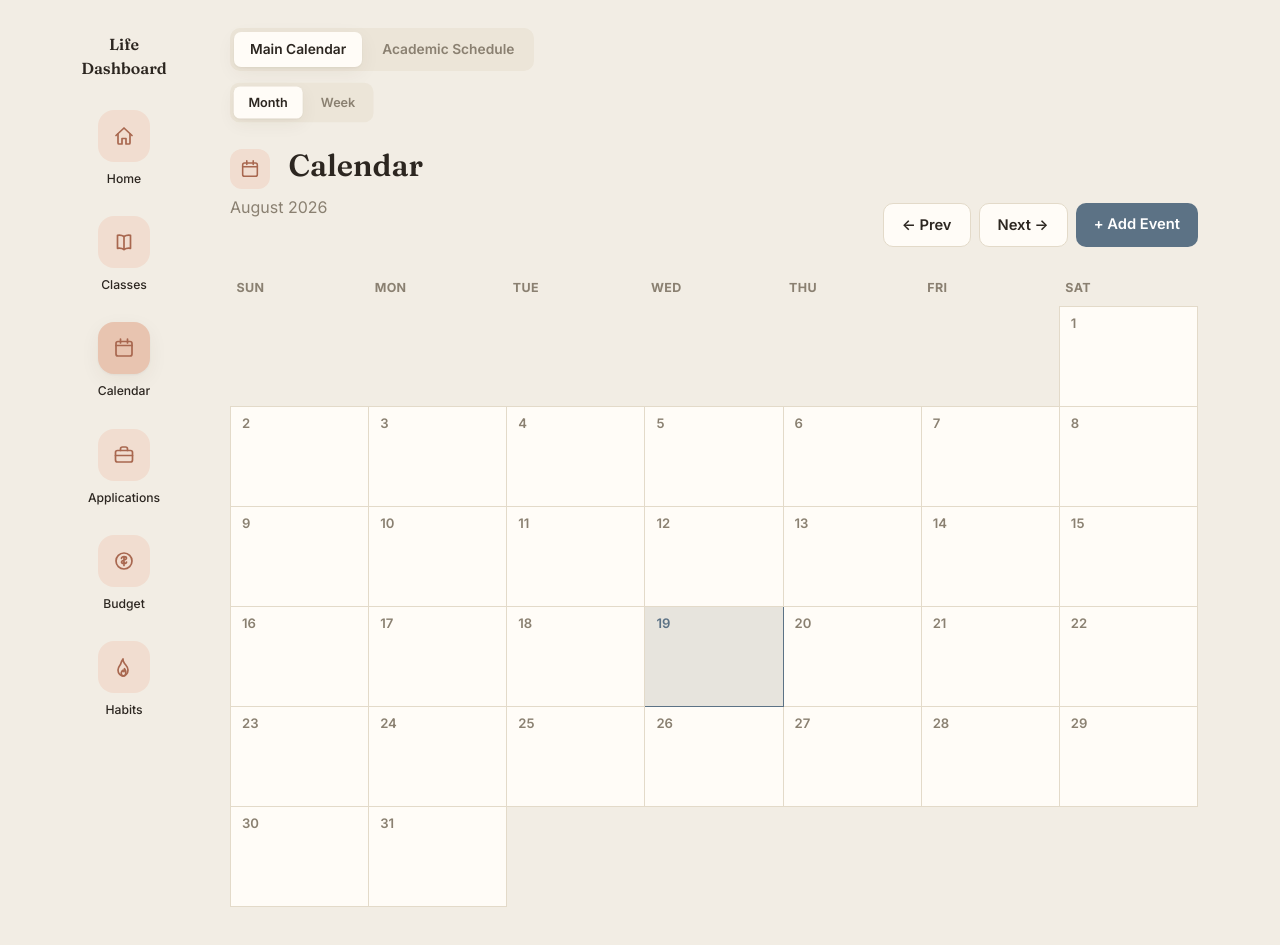
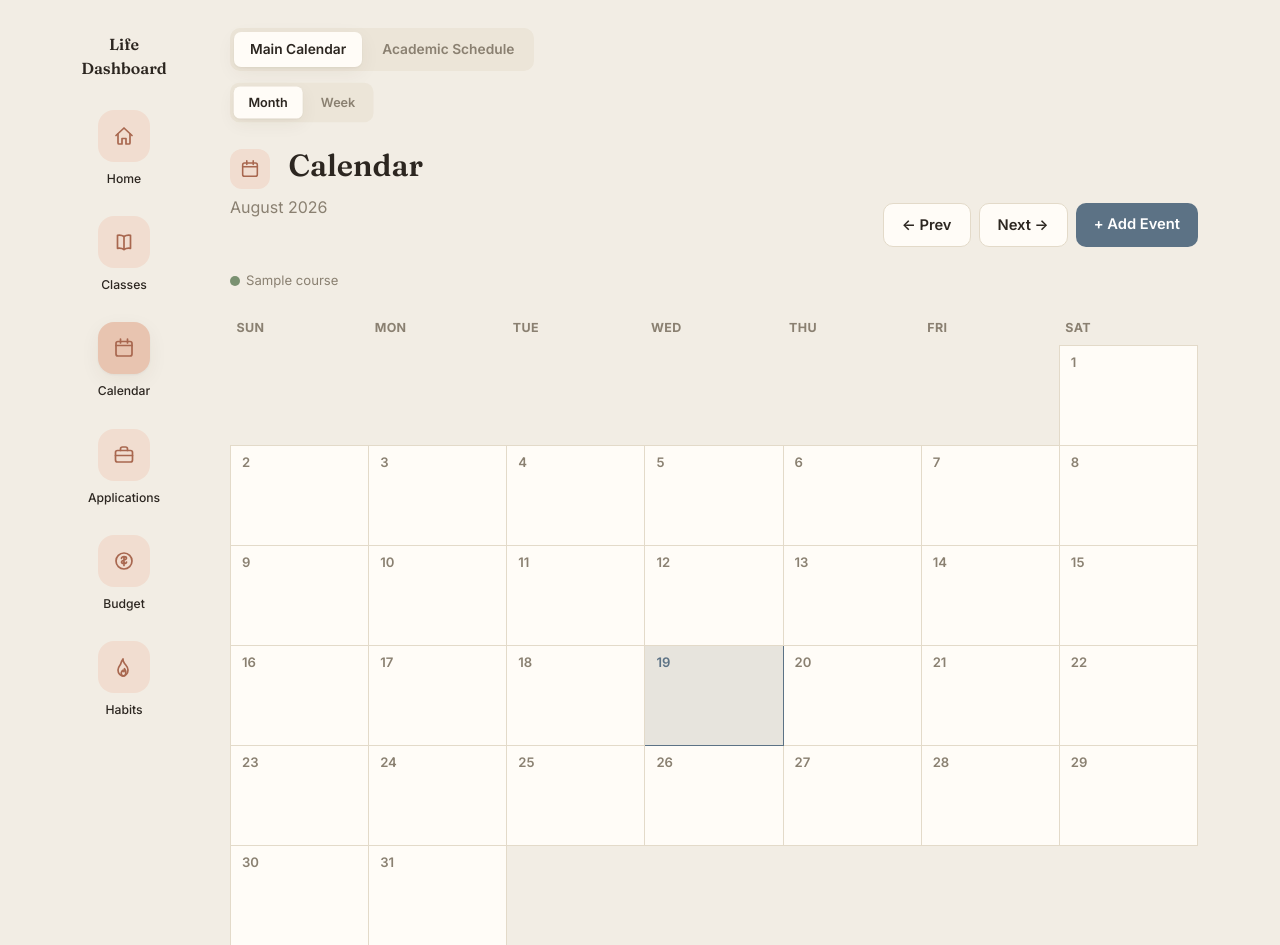
Before and after one commit to lulumatasso/life-dashboard, a Flask app: page /calendar in a window 1280 px wide. Shown: the top 945 px of the page. Before the commit the page ends 907 px from the top, so only its background shows below. Run offline with Flask 3, Linux system fonts and the light colour scheme; tables that the repository leaves empty hold one stand-in row (values such as "Sample post").

Commit message:
Confine course-specific dates to their own class calendar; color-code assignments by class on the main calendar with a legend

```diff
--- a/app.py
+++ b/app.py
@@ -143,12 +143,11 @@ def gather_events_by_date(start, end):
 
     assignments = Assignment.query.filter(Assignment.due_date >= start, Assignment.due_date <= end).all()
     for a in assignments:
-        color = (a.category.color if a.category else None) or EVENT_CATEGORY_COLORS["academic"]
         events_by_date.setdefault(a.due_date, []).append(
             {
                 "title": f"{a.name} — {a.course.name}",
                 "category": "academic",
-                "color": color,
+                "color": course_color(a.course),
                 "url": url_for("course_detail", course_id=a.course_id),
             }
         )
@@ -179,7 +178,9 @@ def gather_events_by_date(start, end):
             }
         )
 
-    custom_events = Event.query.filter(Event.date >= start, Event.date <= end).all()
+    custom_events = Event.query.filter(
+        Event.date >= start, Event.date <= end, Event.course_id.is_(None)
+    ).all()
     for e in custom_events:
         events_by_date.setdefault(e.date, []).append(
             {
@@ -685,15 +686,16 @@ def review_syllabus(course_id):
 def calendar_view():
     today = date.today()
     view = request.args.get("view", "month")
+    legend = [{"name": c.name, "color": course_color(c)} for c in Course.query.all()]
     if view == "week":
         anchor_raw = request.args.get("date")
         anchor = datetime.strptime(anchor_raw, "%Y-%m-%d").date() if anchor_raw else today
         week_ctx = get_week_calendar(anchor)
-        return render_template("calendar.html", today=today, view=view, **week_ctx)
+        return render_template("calendar.html", today=today, view=view, legend=legend, **week_ctx)
     year = request.args.get("year", type=int) or today.year
     month = request.args.get("month", type=int) or today.month
     month_ctx = get_month_calendar(year, month)
-    return render_template("calendar.html", today=today, view=view, **month_ctx)
+    return render_template("calendar.html", today=today, view=view, legend=legend, **month_ctx)
 
 
 @app.route("/calendar/schedule")
--- a/static/style.css
+++ b/static/style.css
@@ -1591,3 +1591,25 @@ td.expense { color: var(--personal); font-weight: 600; }
         grid-template-columns: repeat(2, 1fr);
     }
 }
+
+.calendar-legend {
+    display: flex;
+    flex-wrap: wrap;
+    gap: 8px 16px;
+    margin-bottom: 20px;
+}
+
+.legend-item {
+    display: flex;
+    align-items: center;
+    gap: 6px;
+    font-size: 0.82rem;
+    color: var(--text-muted);
+}
+
+.legend-dot {
+    width: 10px;
+    height: 10px;
+    border-radius: 50%;
+    flex-shrink: 0;
+}
--- a/templates/calendar.html
+++ b/templates/calendar.html
@@ -42,6 +42,17 @@
             <a class="btn" href="{{ url_for('new_event') }}">+ Add Event</a>
         </div>
     </div>
+
+    {% if legend %}
+    <div class="calendar-legend">
+        {% for item in legend %}
+        <span class="legend-item">
+            <span class="legend-dot" style="background: {{ item.color }};"></span>
+            {{ item.name }}
+        </span>
+        {% endfor %}
+    </div>
+    {% endif %}
 
     {% if view == "week" %}
     <div class="week-grid">
```
